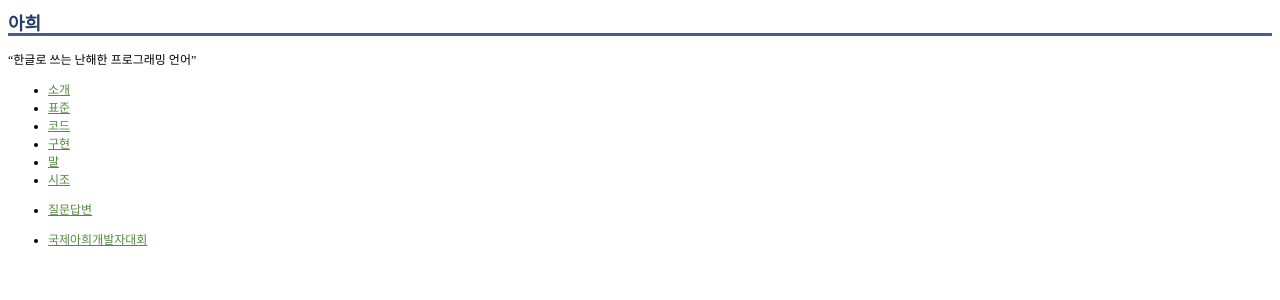
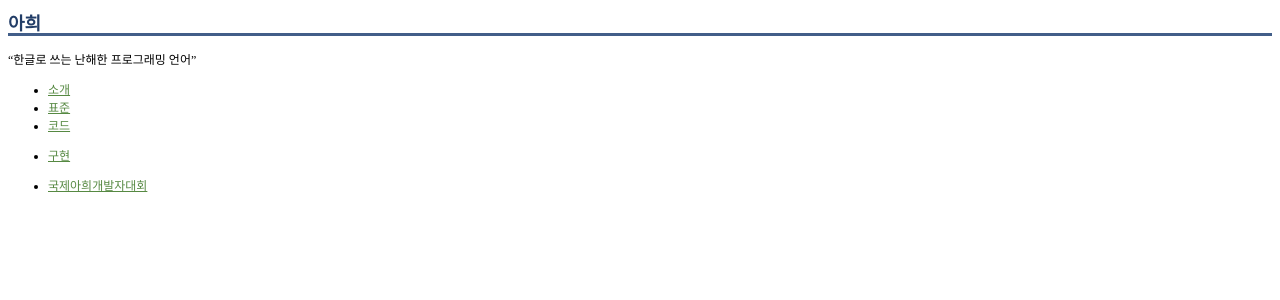
Before and after one commit to aheui/aheui.github.io, a Jekyll site: the page built from _posts/2006-10-27-index.ko.markdown, in a window 1280 px wide. Shown: the top 300 px of the page. Built offline with Jekyll 4.4.1, drawn with Linux system fonts in a browser that asks for light colours.

Commit message:
깨진 링크 대신 적당한 대체 링크를 넣는다

```diff
--- a/_posts/2006-10-27-index.ko.markdown
+++ b/_posts/2006-10-27-index.ko.markdown
@@ -11,10 +11,7 @@ title: 아희
 
 * [소개](/introduction.ko)
 * [표준](/specification.ko)
-* [코드](/code.ko)
-* [구현](/implementation.ko)
-* [말](/what-they-say.ko)
-* [시조](/poetry.ko)
-* [질문답변](/qna.ko)
+* [코드](https://github.com/aheui/snippets)
+* [구현](https://github.com/aheui/)
 
 * [국제아희개발자대회](/aheuicon)
--- a/index.markdown
+++ b/index.markdown
@@ -7,4 +7,4 @@ title: 아희
 # 아희 - 한글로 쓰는 난해한 프로그래밍 언어
 
 * [한국어](/index.ko)
-* [English](/index.en)
+* [English](/specification.en)
```
